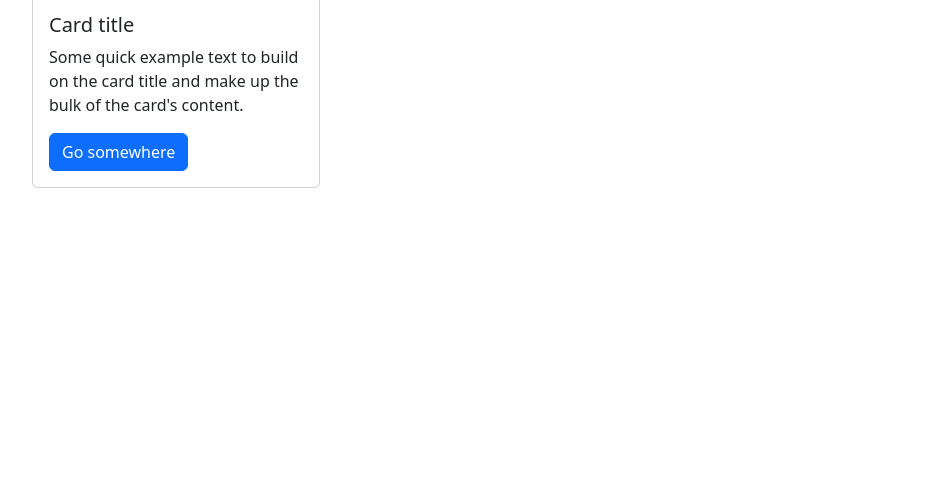
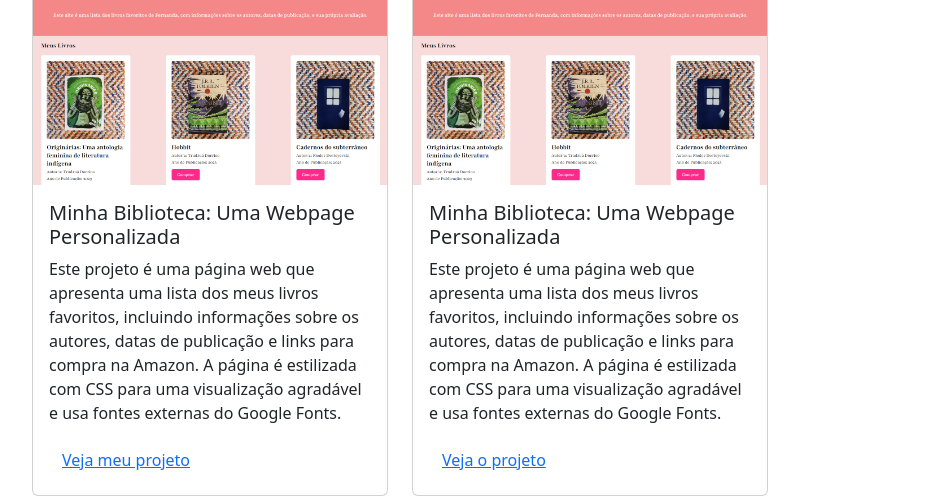
Before and after one commit to beatrizdossantos25/portifolio-beatriz, a plain HTML site: page index.html in a window 1280 px wide. Shown: the part 447-943 px from the top of the page, without its empty margins (50-992 px from the left). Before the commit the page ends 800 px from the top, so only its background shows below. Drawn offline with nearby package versions, Linux system fonts and the light colour scheme.

Commit message:
ciramos o 2 card

```diff
--- a/index.html
+++ b/index.html
@@ -26,18 +26,39 @@
 <h2> MEUS PROJETOS </h2>
 <div class="row">
     <div class="col-md-4">
-        <div class="card" style="width: 18rem;">
-            <img src="..." class="card-img-top" alt="..." />
+        <div class="card">
+            <img src="./img/projeto-1.png" class="card-img-top" alt="imagem do projeto 1" />
             <div class="card-body">
-              <h5 class="card-title">Card title</h5>
+              <h5 class="card-title">Minha Biblioteca: Uma Webpage Personalizada</h5>
               <p class="card-text">
-                Some quick example text to build on the card title and make up the bulk of
-                the card's content.
+      Este projeto é uma página web que apresenta uma lista dos meus livros
+      favoritos, incluindo informações sobre os autores, datas de publicação e
+      links para compra na Amazon. A página é estilizada com CSS para uma
+      visualização agradável e usa fontes externas do Google Fonts.
               </p>
-              <a href="#" class="btn btn-primary">Go somewhere</a>
+              <button type="button" class="btn btn-link"> Veja meu projeto </button>
             </div>
           </div>
     </div>
+    <div class="col-md-4">
+        <div class="card">
+          <img
+            src="img/projeto-1.png"
+            class="card-img-top"
+            alt="Imagem do projeto de biblioteca virtual"
+          />
+          <div class="card-body">
+            <h5 class="card-title">Minha Biblioteca: Uma Webpage Personalizada</h5>
+            <p class="card-text">
+              Este projeto é uma página web que apresenta uma lista dos meus livros
+              favoritos, incluindo informações sobre os autores, datas de publicação e
+              links para compra na Amazon. A página é estilizada com CSS para uma
+              visualização agradável e usa fontes externas do Google Fonts.
+            </p>
+            <button type="button" class="btn btn-link">Veja o projeto</button>
+          </div>
+        </div>
+      </div>
 </div>
    </main>
   </body>
```
